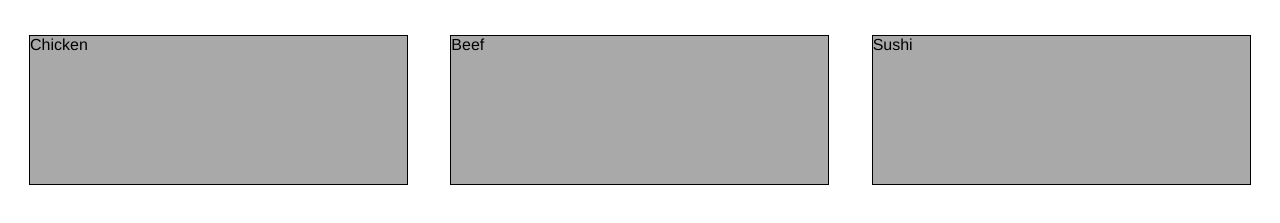
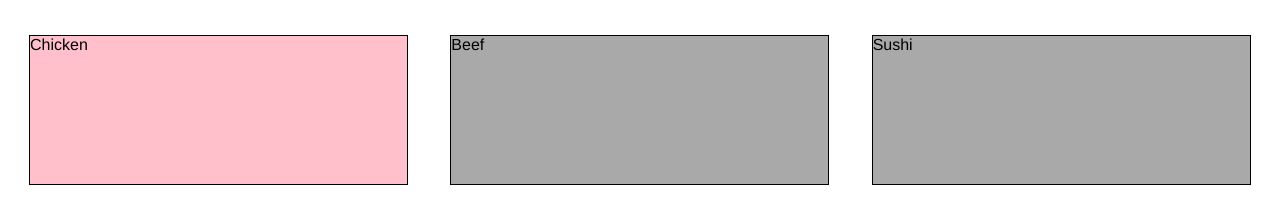
Before and after one commit to LisaJLB/module2-assignment, a plain HTML site: page index.html in a window 1280 px wide. Shown: the part 61-284 px from the top of the page. Drawn offline with Linux system fonts and the light colour scheme.

Commit message:
added colour to the chicken element

```diff
--- a/css/stylesheet.css
+++ b/css/stylesheet.css
@@ -13,6 +13,12 @@ p {
   margin-left: auto;
   font-family: Helvetica;
   color: black;
+}
+#chicken {
+  background-color: pink;
+  position:relative;
+ /* top: 50px;
+  left: 60px;*/
 }
 
 /* Basic responsive Framework */
--- a/index.html
+++ b/index.html
@@ -8,7 +8,7 @@
 <body>
 	<h1> Our Menu </h1>
 	<div class="row">
-		  <div class="col-lg-4 col-md-6"><p>Chicken</p></div>
+		  <div class="col-lg-4 col-md-6"><p id= "chicken">Chicken</p></div>
           <div class="col-lg-4 col-md-6"><p>Beef</p></div>
           <div class="col-lg-4 col-md-12"><p>Sushi</p></div>
 	</div>
```
Also changed, not shown: 1 other file.
